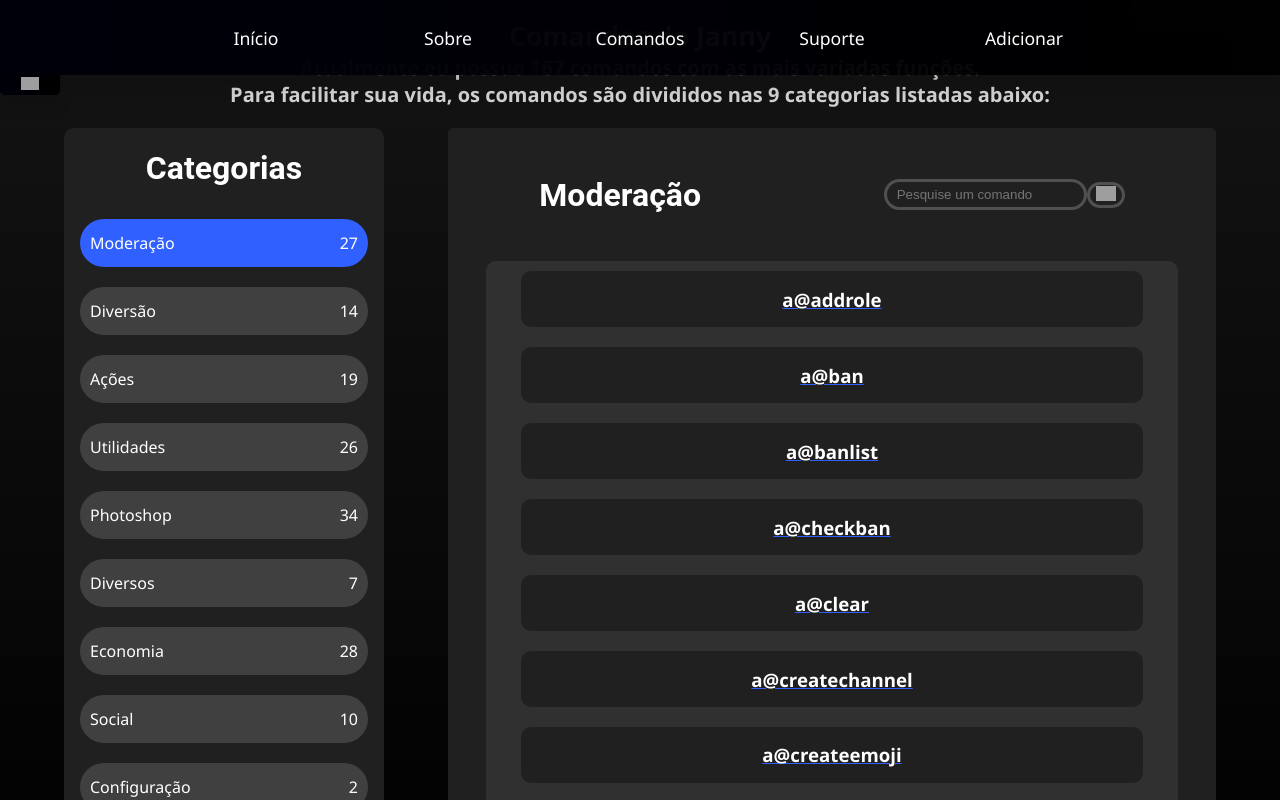
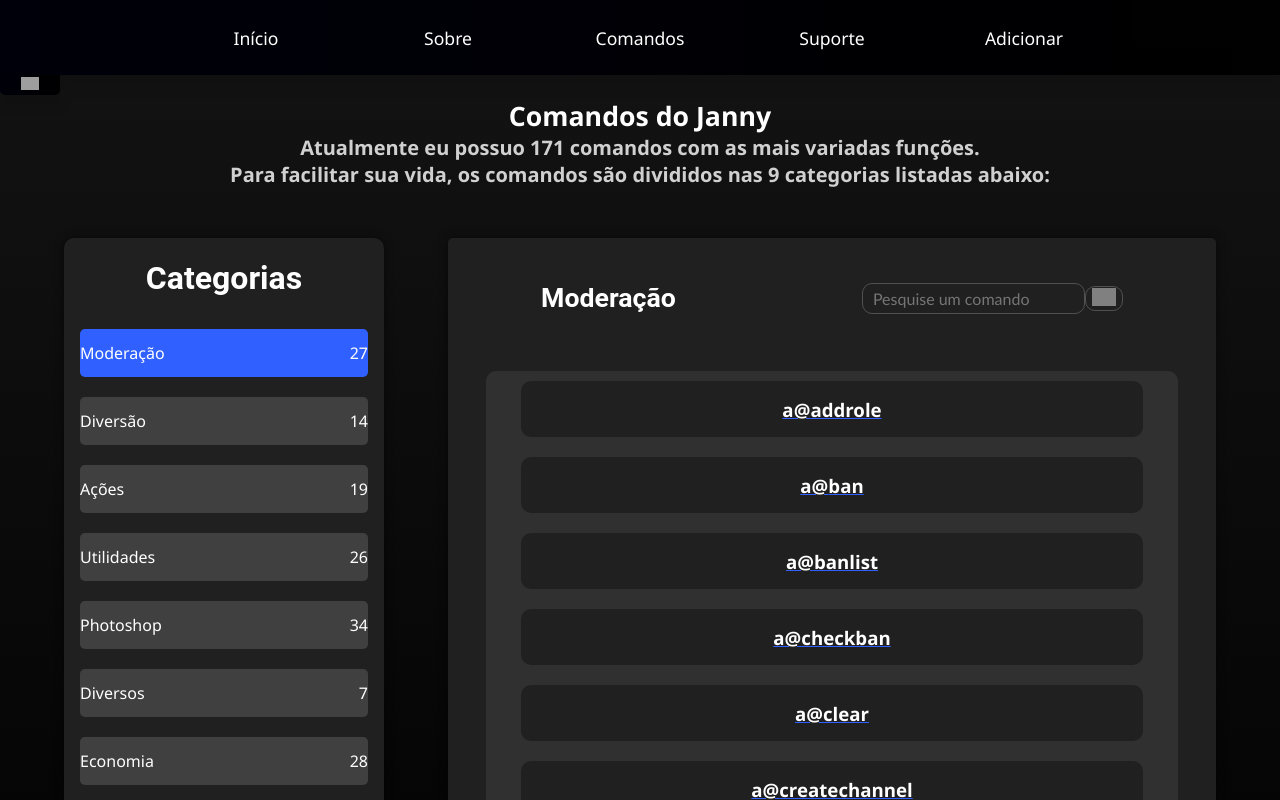
Before and after one commit to EricNunes0/React-site, a React (Create React App) app: page /commands in a window 1280 px wide. Shown: the top 800 px of the page. Built offline with nearby package versions, Linux system fonts and the light colour scheme; grey boxes are pictures that could not be loaded.

Commit message:
Version 1.0.25

```diff
--- a/src/components/Pages/Commands/Commands.css
+++ b/src/components/Pages/Commands/Commands.css
@@ -6,6 +6,11 @@
     flex-direction: column;
     align-items: center;
     justify-content: center;
+}
+
+/* Div dos textos da página de comandos */
+.commands-page-main-texts {
+    margin: 80px auto 0px auto;
 }
 
 /* Título da página de comandos */
@@ -35,6 +40,7 @@
     flex-direction: row;
     align-items: center;
     justify-content: space-evenly;
+    margin: 30px auto;
 }
 
 /* Painel de categorias */
@@ -43,6 +49,7 @@
     height: 100%;
     background-color: #202020;
     border-radius: 10px;
+    box-shadow: rgba(0, 0, 0, 0.5) 0px 0px 10px;
 }
 
 /* Título do painel */
@@ -65,7 +72,7 @@
     color: #fff;
     padding: 0;
     border: 0px solid transparent;
-    border-radius: 25px;
+    border-radius: 5px;
     margin: 10px 0;
     font-size: 12pt;
     font-family: 'Segoe UI', Tahoma, Geneva, Verdana, sans-serif;
@@ -120,11 +127,12 @@
 
 /* Textos dos botões */
 .categorie-buttons-texts-div {
+    width: 100%;
+    height: 100%;
     display: flex;
     flex-direction: row;
     align-items: center;
     justify-content: space-between;
-    padding: 10px;
 }
 
 .categorie-buttons-texts {
@@ -152,6 +160,7 @@
     background-color: #202020;
     justify-content: center;
     border-radius: 5px;
+    box-shadow: rgba(0, 0, 0, 0.5) 0px 0px 10px;
 }
 
 /* Alinhar cabeçalho e lista de comandos */
@@ -178,6 +187,11 @@
     justify-content: space-around;
 }
 
+/* Título da aba de comandos */
+.commands-panel-header-titles {
+    font-size: 20pt;
+}
+
 /* Alinhar barra e botão de pesquisa */
 .commands-panel-header-search-div {
     display: flex;
@@ -189,16 +203,19 @@
 /* Barra de pesquisa */
 #commands-panel-header-search-input {
     background-color: transparent;
+    color: #fff;
+    font-size: 12pt;
+    font-family: 'Trebuchet MS', 'Lucida Sans Unicode', 'Lucida Grande', 'Lucida Sans', Arial, sans-serif;
     padding: 5px 10px;
-    border: 3px solid #505050;
-    border-radius: 25px;
+    border: 1px solid #505050;
+    border-radius: 10px;
 }
 
 /*Botão de pesquisa */
 #commands-panel-header-search-button {
     background-color: transparent;
-    border: 3px solid #505050;
-    border-radius: 25px;
+    border: 1px solid #505050;
+    border-radius: 10px;
     transition: all 0.3s;
 }
 
@@ -209,7 +226,8 @@
 
 /* Imagem do botão de pesquisa */
 #search-icon {
-    width: 20px;
+    width: 24px;
+    filter: invert(0.5);
 }
 
 /* Lista de comandos */
--- a/src/components/Pages/Commands/Commands.jsx
+++ b/src/components/Pages/Commands/Commands.jsx
@@ -8,8 +8,10 @@
     return (
         <div className = "commands-page">
             <div className = "commands-page-main">
-                <h1 className = "commands-page-title">Comandos do Janny</h1>
-                <h3 className = "commands-page-description">Atualmente eu possuo 167 comandos com as mais variadas funções.<br></br>Para facilitar sua vida, os comandos são divididos nas 9 categorias listadas abaixo:</h3>
+                <div className = "commands-page-main-texts">
+                    <h1 className = "commands-page-title">Comandos do Janny</h1>
+                    <h3 className = "commands-page-description">Atualmente eu possuo 171 comandos com as mais variadas funções.<br></br>Para facilitar sua vida, os comandos são divididos nas 9 categorias listadas abaixo:</h3>
+                </div>
                 <div className = "commands-board-flex">
                     <div className = "categorie-board">
                         <div className = "categorie-board-flex">
```
